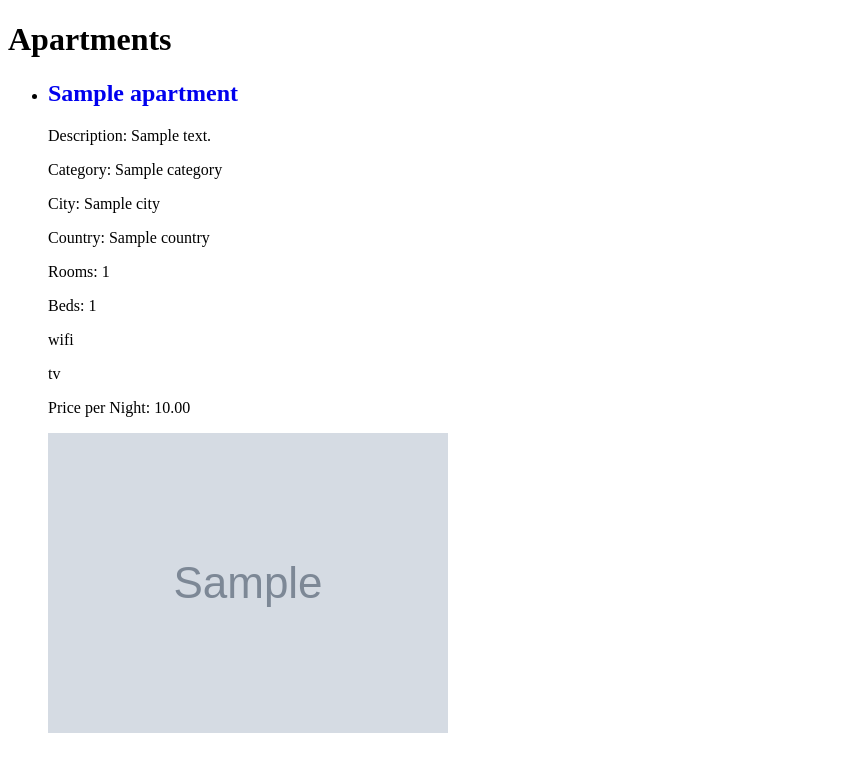
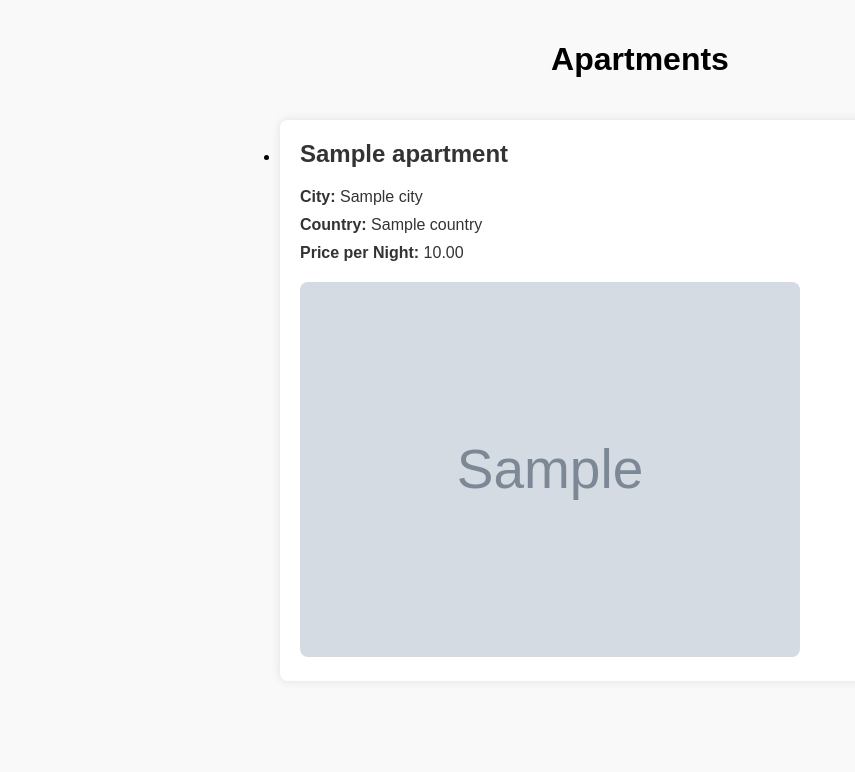
Before and after one commit to Ciwan66/Booking-System, a Django app: page / in a window 1280 px wide. Shown: the top 772 px of the page, without its empty margins (0-855 px from the left). Run offline with Django 5.2, Linux system fonts and the light colour scheme; tables that the repository leaves empty hold one stand-in row (values such as "Sample post"); grey boxes marked "Sample" are stand-in pictures.

Commit message:
#14 added apartment detail view

```diff
--- a/BookingSystem/settings.py
+++ b/BookingSystem/settings.py
@@ -137,8 +137,8 @@ STATICFILES_DIRS = [
 DEFAULT_AUTO_FIELD = 'django.db.models.BigAutoField'
 
 AUTH_USER_MODEL = 'accounts.CustomUser'
-
-SESSION_COOKIE_AGE = 300
+# session age in hours
+SESSION_COOKIE_AGE = 60*60*2
 
 LOGIN_REDIRECT_URL = '/accounts/'
 LOGIN_URL = 'users_login'
--- a/apartments/urls.py
+++ b/apartments/urls.py
@@ -6,5 +6,6 @@ from . import views
 
 urlpatterns = [
     path('',views.ApartmentListView.as_view(),name='index'),
+    path('<int:pk>',views.ApartmentDetailView.as_view(),name='detail'),
 
 ]
--- a/apartments/views.py
+++ b/apartments/views.py
@@ -2,9 +2,32 @@ from django.shortcuts import render
 from .models import Apartment,ApartmentImage
 #import list view
 from django.views.generic import ListView, DetailView
+#import user to get the user id
+
+
 
 # Create your views here.
 class ApartmentListView(ListView):
     model = Apartment
     context_object_name = 'apartments'
     template_name = "apartment/list.html"
+
+
+class ApartmentDetailView(DetailView):
+    model = Apartment
+    template_name = "apartment/detail.html"
+
+    #get context data to return the images with the detail
+    def get_context_data(self, **kwargs):
+        context=super().get_context_data(**kwargs)
+
+        apartment=context['apartment']
+        try:
+            images=ApartmentImage.objects.filter(apartment=apartment).order_by('-id')
+
+            context["images"]=images
+        except ApartmentImage.DoesNotExist:
+                pass
+
+
+        return context
--- a/templates/apartment/list.html
+++ b/templates/apartment/list.html
@@ -5,42 +5,67 @@
   <meta charset="UTF-8" />
   <title>Apartments</title>
   <style>
-        a{
-            text-decoration:none;
+    body {
+      font-family: Arial, sans-serif;
+      margin: 0;
+      padding: 0;
+      background-color: #f9f9f9;
+    }
+    h1 {
+      text-align: center;
+      padding: 20px 0;
+    }
+    .container {
+      max-width: 800px;
+      margin: 20px auto;
+      padding: 0 20px;
+    }
+    .card {
+      display: block;
+      text-decoration: none;
+      color: #333;
+      background-color: #fff;
+      padding: 20px;
+      margin-bottom: 20px;
+      border-radius: 8px;
+      box-shadow: 0 0 10px rgba(0, 0, 0, 0.1);
+      transition: box-shadow 0.3s ease;
+    }
+    .card:hover {
+      box-shadow: 0 0 15px rgba(0, 0, 0, 0.2);
+    }
+    .card img {
+      max-width: 100%;
+      height: auto;
+      border-radius: 8px;
+      margin-top: 10px;
+    }
+    .card h2 {
+      margin-top: 0;
+    }
+    .card p {
+      margin: 10px 0;
     }
   </style>
 </head>
 <body>
   <h1>Apartments</h1>
+  <div class="container">
     <ul>
       {% for apartment in apartments %}
-      <div>
-
-
-
       <li>
-              <a href="#" class="card">  <h2>{{ apartment.apt_name }}</h2> </a>
-
-
-        <p>Description: {{ apartment.description }}</p>
-        <p>Category: {{ apartment.category }}</p>
-        <p>City: {{ apartment.city }}</p>
-        <p>Country: {{ apartment.country }}</p>
-        <p>Rooms: {{ apartment.rooms }}</p>
-        <p>Beds: {{ apartment.beds }}</p>
-        <p>{% if apartment.wifi %}wifi{% endif %}</p>
-        <p>{% if apartment.tv %}tv{% endif %}</p>
-
-        <p>Price per Night: {{ apartment.price_per_night }}</p>
-
+        <a href="{% url 'detail' apartment.id %}" class="card">
+          <h2>{{ apartment.apt_name }}</h2>
+          <p><strong>City:</strong> {{ apartment.city }}</p>
+          <p><strong>Country:</strong> {{ apartment.country }}</p>
+          <p><strong>Price per Night:</strong> {{ apartment.price_per_night }}</p>
           {% if apartment.cover_image %}
-        <img src="{{apartment.cover_image.url}}"/>
+          <img width="500px" src="{{apartment.cover_image.url}}" alt="Apartment Image" />
           {% endif %}
-
-
+        </a>
       </li>
-      </div>
       {% endfor %}
     </ul>
+  </div>
 </body>
 </html>
```
Also changed, not shown: templates/apartment/detail.html (added, +68 -0 lines), accounts/migrations/0001_initial.py, apartments/migrations/0001_initial.py, apartments/migrations/0002_alter_apartment_district.py (deleted), apartments/migrations/0003_apartmentimage.py (deleted), apartments/migrations/0004_apartment_country.py (deleted), apartments/migrations/0005_apartment_cover_image.py (deleted), media/apartment_images/w180x120_1_JH5zTbq.jpg (added), media/apartment_images/w180x120_2.jpg (added), media/apartment_images/w180x120_2lC6m4b.jpg (added), media/apartment_images/w180x120_3.jpg (added), media/apartment_images/w180x120_4.jpg (added), media/apartment_images/w180x120_5.jpg (added), media/apartment_images/w800x533_1.jpg (added), 2 more files. Lines whose indentation alone changed are shown as unchanged.
